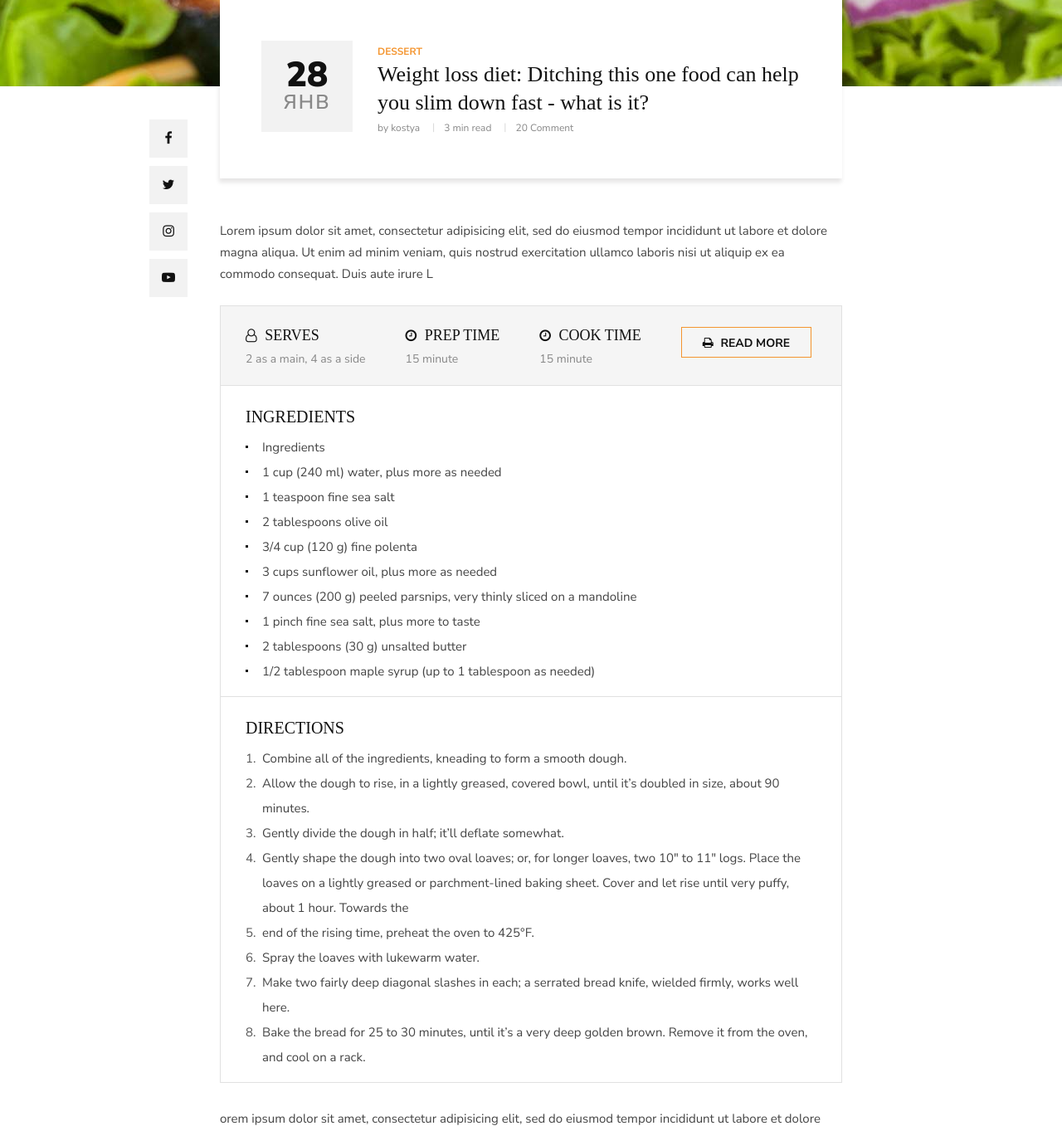
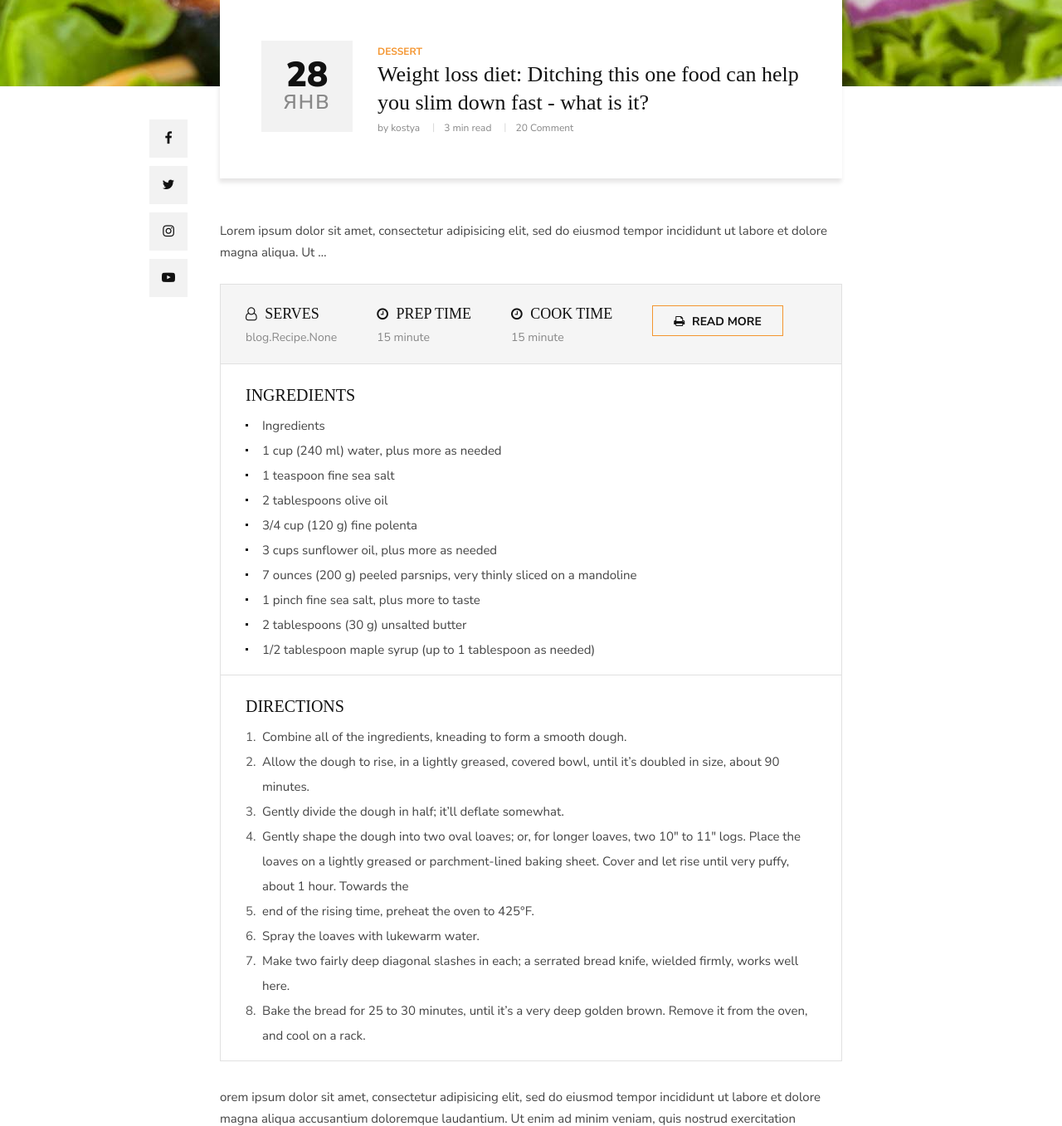
Before and after one commit to qqKostya/django-povar, a Django app: a page that uses cook/templates/blog/post_detail.html in a window 1280 px wide. Shown: the part 1049-2406 px from the top of the page at 83% size. Run offline with Django 4.2, Linux system fonts and the light colour scheme; data comes from the database, SQL or seed files in the repository; both versions use the stored data as it was after the commit; some libraries are stand-ins or nearby versions; some web fonts are replaced.

Commit message:
fix bug 1

```diff
--- a/cook/blog/views.py
+++ b/cook/blog/views.py
@@ -14,7 +14,7 @@
 class PostDetailView(DetailView):
     model = Post
     context_object_name = "post"
-    slag_url_kwarg = 'post_slug'
+    slug_url_kwarg = 'post_slug'
 
 
 def home(request):
--- a/cook/templates/blog/post_detail.html
+++ b/cook/templates/blog/post_detail.html
@@ -33,14 +33,14 @@
                     </ul>
                 </div>
                 <div class="single-post__top__text">
-                    <p>{{ post.text|slice:":250" }} </p>
+                    <p>{{ post.text|truncatewords:20 }} </p>
                 </div>
                 <div class="single-post__recipe__details">
                     <div class="single-post__recipe__details__option">
                         <ul>
                             <li>
                                 <h5><i class="fa fa-user-o"></i> SERVES</h5>
-                                <span>2 as a main, 4 as a side</span>
+                                <span>{{ post.recipe }}</span>
                             </li>
                             <li>
                                 <h5><i class="fa fa-clock-o"></i> PREP TIME</h5>
```
Also changed, not shown: cook/db.sqlite3.
